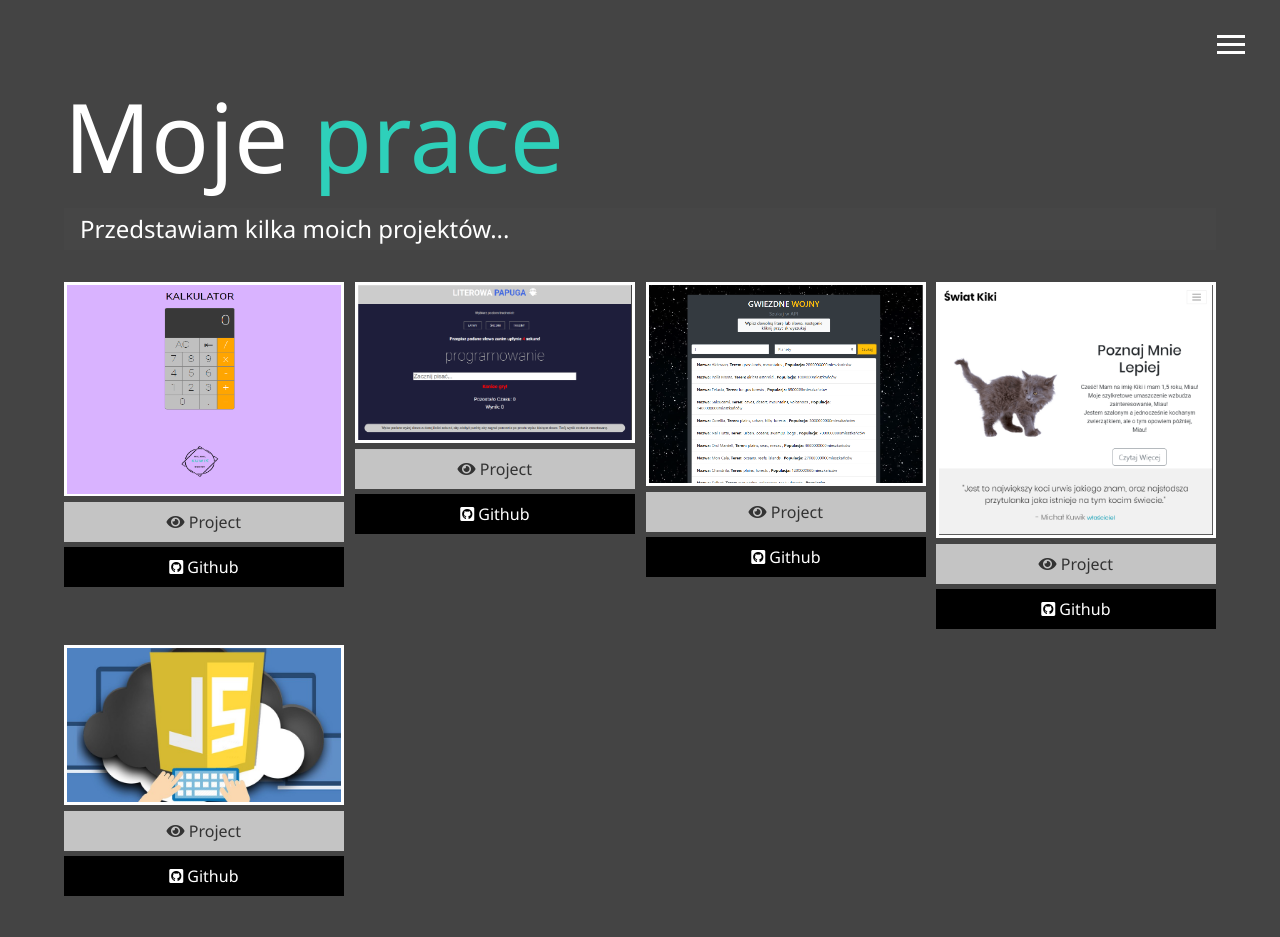
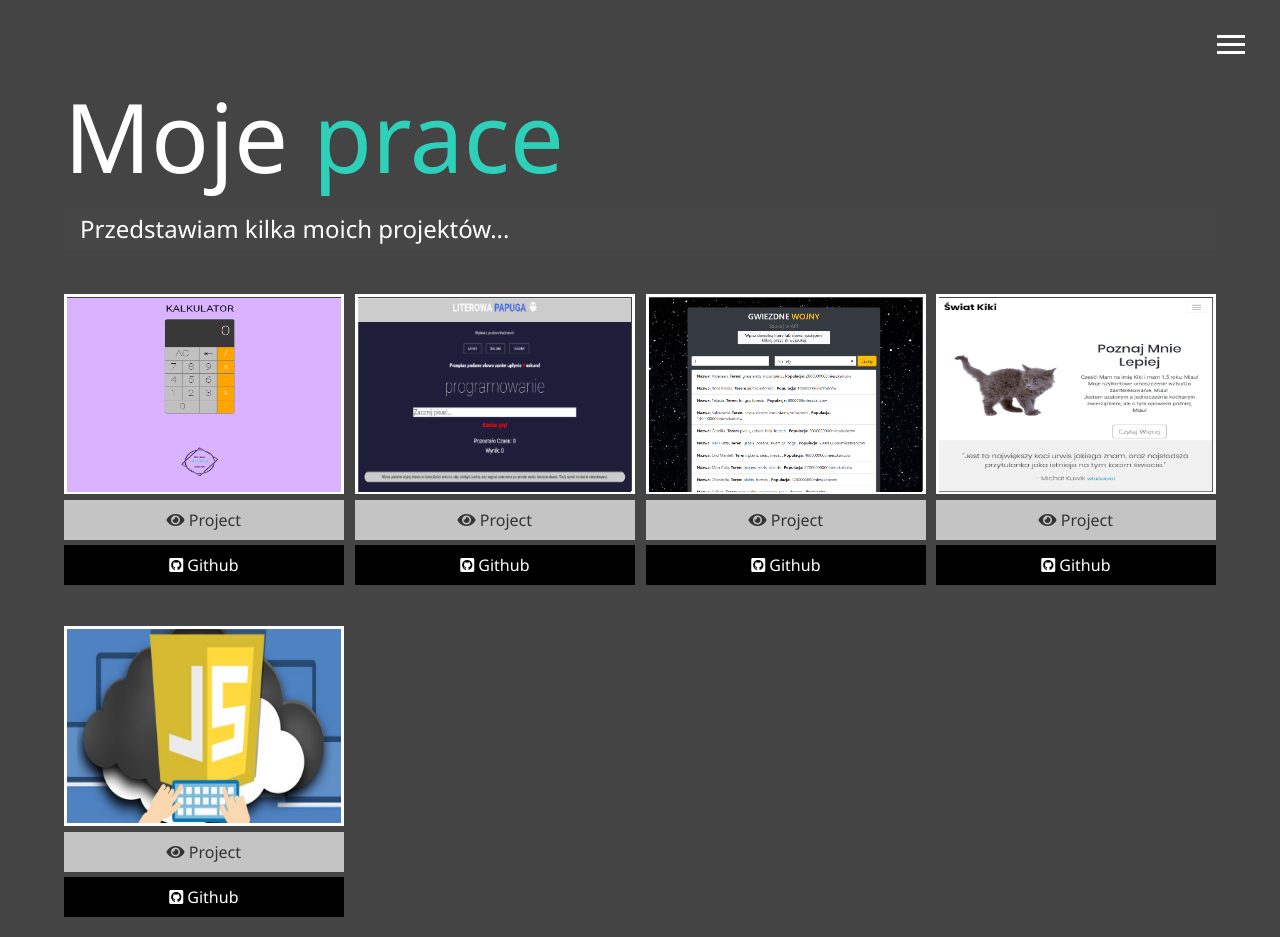
Before and after one commit to MichalKuwik/old-portfolio, a website: page dist/work.html in a window 1280 px wide. Shown: the top 937 px of the page. Drawn offline with nearby package versions, Linux system fonts and the light colour scheme.

Commit message:
add flexbox to .item in work.html

```diff
--- a/scss/style.scss
+++ b/scss/style.scss
@@ -232,7 +232,16 @@ main{
     height: 60px;
 }
 
+.item{
+    height: 20rem;
+    display:flex;
+    flex-direction: column;
+   justify-content: center;
 
+   img{
+       height: 25vh;
+   }
+}
 
 
 @import 'mobile';
```
Also changed, not shown: dist/css/style.css.
